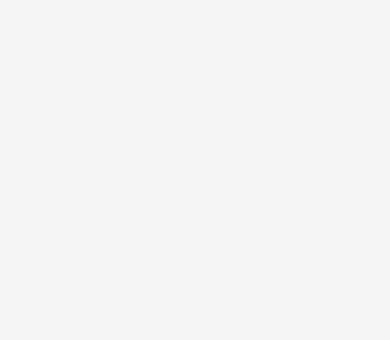
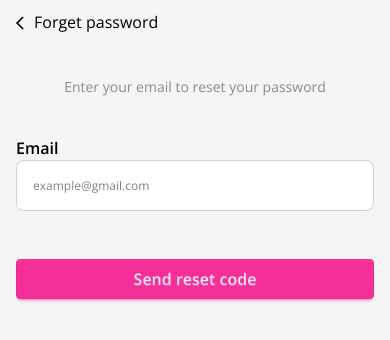
Before and after one commit to Ofaa0/e-book-commerce, a React (Vite) app: page /forget-password in a window 390 px wide. Before the commit this address had no page. Shown: the top 340 px of the page. Built offline with nearby package versions, Linux system fonts and the light colour scheme.

Commit message:
Adding back button on mobile screen and making home page protected

```diff
--- a/src/App.jsx
+++ b/src/App.jsx
@@ -4,6 +4,9 @@ import SignupPage from "./pages/SignupPage";
 import MainLayout from "./layout/MainLayout";
 import HomePage from "./pages/HomePage";
 import { Toaster } from "react-hot-toast";
+import ForgetPasswordPage from "./pages/ForgetPasswordPage";
+import NotFoundPage from "./pages/NotFoundPage";
+import ProtectedHomeRoute from "./routes/ProtectedHomeRoute";
 
 function App() {
   return (
@@ -12,9 +15,21 @@ function App() {
         <BrowserRouter>
           <Routes>
             <Route path="/" element={<MainLayout />}>
-              <Route index element={<HomePage />}></Route>
+              <Route
+                index
+                element={
+                  <ProtectedHomeRoute>
+                    <HomePage />
+                  </ProtectedHomeRoute>
+                }
+              ></Route>
               <Route path="/login" element={<LoginPage />}></Route>
               <Route path="/signup" element={<SignupPage />}></Route>
+              <Route
+                path="/forget-password"
+                element={<ForgetPasswordPage />}
+              ></Route>
+              <Route path="*" element={<NotFoundPage />}></Route>
             </Route>
           </Routes>
         </BrowserRouter>
--- a/src/components/headerComponents/Navbar.jsx
+++ b/src/components/headerComponents/Navbar.jsx
@@ -8,7 +8,7 @@ const Navbar = () => {
   return (
     <header className="bg-[url(../../../public/headerBg.png)] w-full h-84.5 bg-left bg-cover bg-no-repeat relative hidden lg:block">
       <div className="bg-black/70 w-full h-full absolute left-0 top-0"></div>
-      <nav className="bg-white/20 backdrop-blur-[1px] w-full h-23 border-b flex justify-center">
+      <nav className="bg-white/20 backdrop-blur-[1px] w-full h-23 flex justify-center">
         <div className="container w-full h-full px-25 flex justify-between items-center">
           <div className="flex items-center gap-6">
             <div className="flex items-center gap-2 border-r pe-6 border-white/30">
--- /dev/null
+++ b/src/components/loginComponents/BackBtnPageName.jsx
@@ -0,0 +1,17 @@
+import { MdOutlineArrowBackIos } from "react-icons/md";
+import { Link } from "react-router-dom";
+
+const BackBtnPageName = ({pageName}) => {
+  return (
+    <>
+      <div className="text-black text-[16px] leading-5.25 font-normal flex items-center gap-1.5 absolute top-3 left-3 lg:hidden">
+        <Link to={-1} className="font-medium">
+          <MdOutlineArrowBackIos />
+        </Link>
+        <h1>{pageName}</h1>
+      </div>
+    </>
+  );
+};
+
+export default BackBtnPageName;
--- a/src/index.css
+++ b/src/index.css
@@ -6,5 +6,6 @@
   --color-purple-them: #d9176c;
   --color-white-bg: #f5f5f5;
   --color-secondery-bg: #3b2f4a;
+  --color-base-text: #22222280;
   --font-open: "Open Sans", sans-serif;
 }
--- a/src/layout/MainLayout.jsx
+++ b/src/layout/MainLayout.jsx
@@ -4,10 +4,10 @@ import Footer from "../components/Footer";
 
 const MainLayout = () => {
   return (
-    <div className="w-full h-dvh bg-amber-600">
+    <div className="w-full h-dvh bg-white-bg">
       <Navbar />
       <Outlet />
-      <Footer/>
+      <Footer />
     </div>
   );
 };
--- /dev/null
+++ b/src/pages/ForgetPasswordPage.jsx
@@ -0,0 +1,67 @@
+import { ErrorMessage, Form, Formik } from "formik";
+import InputField from "../components/loginComponents/InputField";
+import axios from "axios";
+import { url } from "../store";
+import * as Yup from "yup";
+import BackBtnPageName from "../components/loginComponents/BackBtnPageName";
+
+const ForgetPasswordPage = () => {
+  const validationForgetPasswordSchema = Yup.object({
+    email: Yup.string().email().required(),
+  });
+  const handleForgetPassword = async (vals) => {
+    const fd = new FormData();
+    fd.append("email", vals.email);
+    try {
+      const res = await axios.post(url + "/forget-password", fd, {
+        headers: {
+          Accept: "application/json",
+        },
+      });
+      console.log(res.data);
+    } catch (err) {
+      console.log(err);
+    }
+  };
+
+  return (
+    <div className="w-full min-h-dvh bg-white-bg flex justify-center items-start pb-60.5 lg:pb-111.5">
+      <Formik
+        initialValues={{ email: "" }}
+        validationSchema={validationForgetPasswordSchema}
+        onSubmit={handleForgetPassword}
+      >
+        <Form className="mt-15 w-141.75 flex flex-col justify-center items-center px-4 lg:px-0">
+          <h1 className="text-purple-them font-semibold text-[16px] leading-[21.75px] hidden lg:block">
+            Forget Password?
+          </h1>
+          <BackBtnPageName pageName="Forget password" />
+
+          <p className="font-normal text-[14px] leading-[21.75px] text-[#22222280] mb-10 mt-4">
+            Enter your email to reset your password
+          </p>
+          <InputField
+            type="email"
+            label="Email"
+            name="email"
+            placeHolder="example@gmail.com"
+          />
+          <ErrorMessage
+            name="email"
+            component="p"
+            className="text-red-500 self-start mt-2"
+          />
+
+          <button
+            type="submit"
+            className="btn btn-secondary w-full py-3 font-semibold text-[16px] lg:text-[18px] mt-10"
+          >
+            Send reset code
+          </button>
+        </Form>
+      </Formik>
+    </div>
+  );
+};
+
+export default ForgetPasswordPage;
--- a/src/pages/HomePage.jsx
+++ b/src/pages/HomePage.jsx
@@ -1,6 +1,6 @@
 const HomePage = () => {
   return (
-    <div>HomePage</div>
+    <div className="text-black text-center">HomePage</div>
   )
 }
 
--- a/src/pages/LoginPage.jsx
+++ b/src/pages/LoginPage.jsx
@@ -4,6 +4,7 @@ import { Link, useNavigate } from "react-router-dom";
 import { validationLoginSchema } from "../components/loginComponents/loginValidator";
 import { AiTwotoneEyeInvisible } from "react-icons/ai";
 import { AiTwotoneEye } from "react-icons/ai";
+import { MdOutlineArrowBackIos } from "react-icons/md";
 // images
 import google from "../../public/google.png";
 import facebook from "../../public/facebook.png";
@@ -11,42 +12,55 @@ import axios from "axios";
 import { url } from "../store";
 import toast from "react-hot-toast";
 import { useMediaQuery } from "react-responsive";
-import { useState } from "react";
+import { useEffect, useState } from "react";
+import BackBtnPageName from "../components/loginComponents/BackBtnPageName";
 
 const LoginPage = () => {
   const [isHiddenPass, setIsHiddenPass] = useState(false);
+  const [userTkn, setUserTkn] = useState();
+  const [isRememberMe, setIsRememberMe] = useState(false);
+
   const isMobile = useMediaQuery({
     query: "(min-width: 443px)",
   });
   const navigate = useNavigate();
   const handleLogin = async (vals) => {
-    const { email, password } = vals;
+    const { email, password, rememberMe } = vals;
+    setIsRememberMe(rememberMe);
     try {
       const res = await axios.post(url + "/login", {
         email: email,
         password: password,
       });
       console.log("Login success:", res.data);
+      setUserTkn(res.data?.data?.token);
       toast.success(`welcome, ${res.data?.data?.user?.first_name}`);
+
       navigate("/");
     } catch (err) {
       console.error("Login failed");
       toast.error("wrong email or password");
     }
   };
+  useEffect(() => {
+    if (userTkn) {
+      if (isRememberMe)
+        localStorage.setItem("eUserTkn", JSON.stringify(userTkn));
+      else sessionStorage.setItem("eUserTkn", JSON.stringify(userTkn));
+    }
+  }, [userTkn]);
   return (
-    <div className="w-full min-h-dvh bg-white-bg flex justify-center items-start pb-60.5 lg:pb-111.5">
+    <div className="w-full min-h-dvh bg-white-bg flex justify-center items-start pb-60.5 lg:pb-111.5 relative">
       <Formik
         initialValues={{ email: "", password: "", rememberMe: false }}
         onSubmit={handleLogin}
         validationSchema={validationLoginSchema}
       >
         <Form className="mt-15 w-141.75 flex flex-col justify-center items-center px-4 lg:px-0">
-          {isMobile && (
-            <h1 className="text-purple-them mb-10 font-semibold text-[16px] leading-[21.75px]">
-              Welcome Back!
-            </h1>
-          )}
+          <h1 className="text-purple-them mb-10 font-semibold text-[16px] leading-[21.75px] hidden lg:block">
+            Welcome Back!
+          </h1>
+          <BackBtnPageName pageName="Log in" />
           <div className="w-full flex flex-col gap-6">
             <InputField
               type="email"
@@ -61,7 +75,7 @@ const LoginPage = () => {
             />
             <div className="w-full relative">
               <InputField
-                type={isHiddenPass ? "password" : "text"}
+                type={isHiddenPass ? "text" : "password"}
                 name="password"
                 label="Password"
                 placeHolder={!isMobile ? "************" : "Enter password"}
@@ -88,7 +102,7 @@ const LoginPage = () => {
               className="text-red-500 text-[14px] lg:text-[16px] pb-3"
             />
           </div>
-          <div className="self-start w-full flex justify-between mb-10">
+          <div className="self-start w-full flex justify-between mb-10 mt-4">
             <label
               className="flex items-center gap-1 text-[#222222] cursor-pointer text-[12px] lg:text-[16px]"
               htmlFor="rememberMe"
@@ -101,7 +115,10 @@ const LoginPage = () => {
               />{" "}
               Remember me
             </label>
-            <Link className="text-purple-them text-[14px] lg:text-[16px] leading-[21.75px]">
+            <Link
+              to={"/forget-password"}
+              className="text-purple-them text-[14px] lg:text-[16px] leading-[21.75px]"
+            >
               Forget password?
             </Link>
           </div>
--- /dev/null
+++ b/src/pages/NotFoundPage.jsx
@@ -0,0 +1,9 @@
+import React from 'react'
+
+const NotFoundPage = () => {
+  return (
+    <div>NotFoundPage</div>
+  )
+}
+
+export default NotFoundPage
--- a/src/pages/SignupPage.jsx
+++ b/src/pages/SignupPage.jsx
@@ -16,6 +16,7 @@ import google from "../../public/google.png";
 import facebook from "../../public/facebook.png";
 import { useState } from "react";
 import { useMediaQuery } from "react-responsive";
+import BackBtnPageName from "../components/loginComponents/BackBtnPageName";
 
 const SignupPage = () => {
   const [isHiddenPass, setIsHiddenPass] = useState(false);
@@ -80,6 +81,7 @@ const SignupPage = () => {
         }
       >
         <Form className="mt-15 w-141.75 flex flex-col justify-center items-center px-4 lg:px-0">
+          <BackBtnPageName pageName="Create account" />
           {isMobile ? (
             <div className="w-full grid grid-cols-2 gap-4">
               <InputField
--- /dev/null
+++ b/src/routes/ProtectedHomeRoute.jsx
@@ -0,0 +1,12 @@
+import { Navigate } from "react-router-dom";
+
+const ProtectedHomeRoute = ({ children }) => {
+  const currentUserTkn =
+    JSON.parse(localStorage.getItem("eUserTkn")) ||
+    JSON.parse(sessionStorage.getItem("eUserTkn")) ||
+    "";
+  if (!currentUserTkn) return <Navigate to={"/login"} replace />;
+  return children;
+};
+
+export default ProtectedHomeRoute;
```
